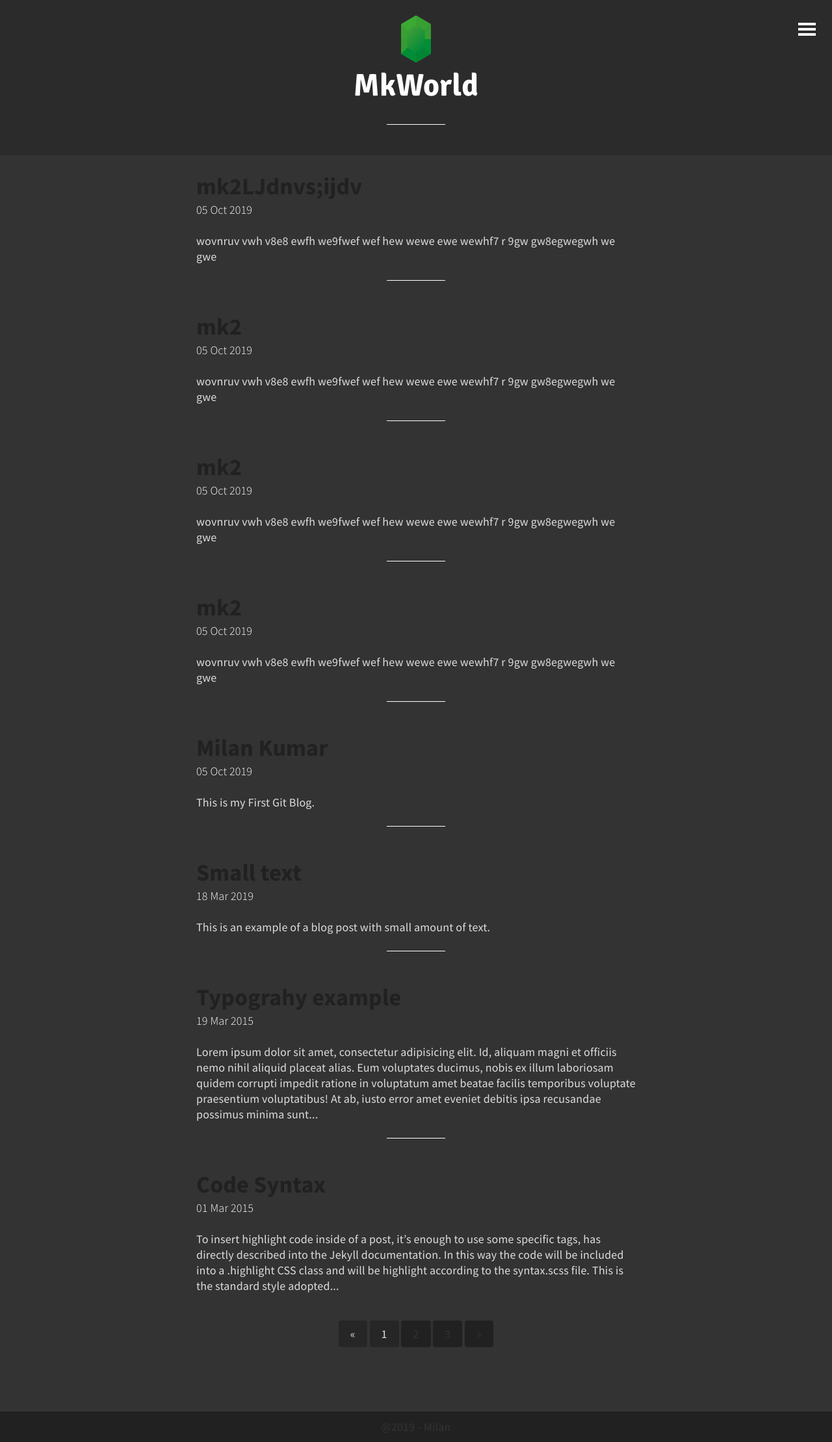
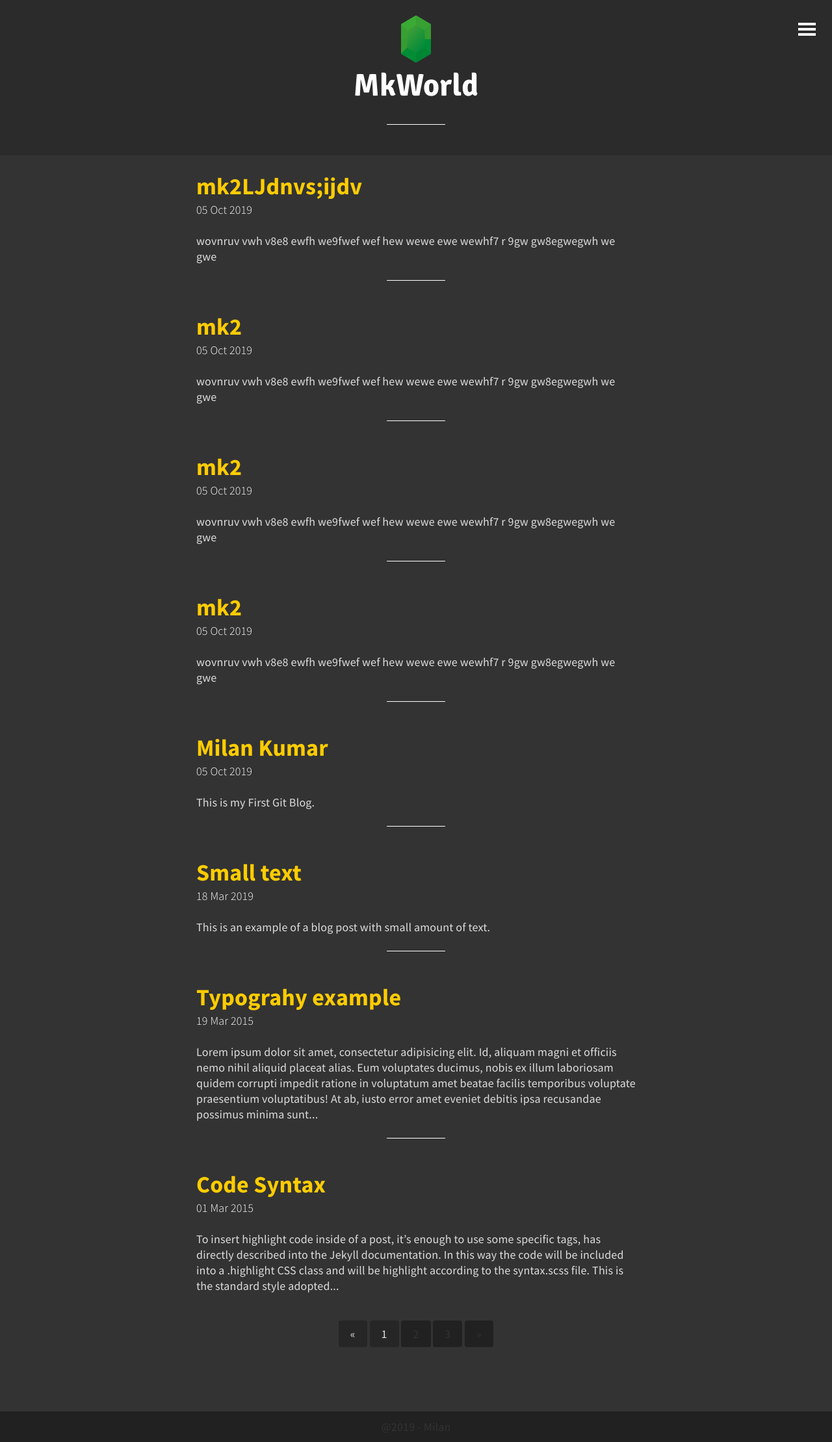
Before and after one commit to bdmilan/blog, a Jekyll site: the page built from index.html, in a window 1280 px wide. Shown: the whole page at 65% size. Built offline with Jekyll 4.4.1, drawn with Linux system fonts in a browser that asks for light colours; the list of posts is cut into pages by our own code.

Commit message:
Update base.scss

```diff
--- a/_sass/base.scss
+++ b/_sass/base.scss
@@ -37,7 +37,7 @@ html {
 
 /*- Link -*/
 a {
-	color: $main-color;
+	color: #fc0;
 	text-decoration: none;
 	font-weight: 700;
 	&:hover,
```
